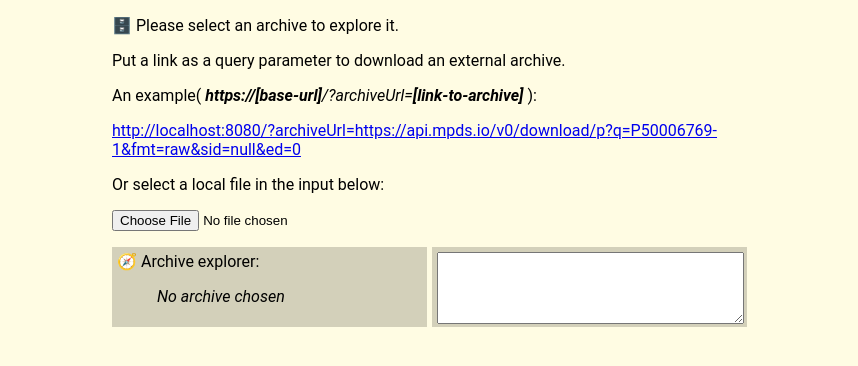
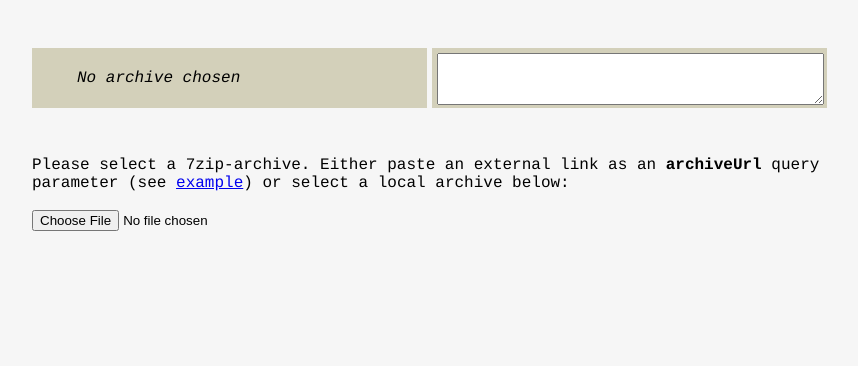
Before and after one commit to mpds-io/7zip.html, a website built with webpack: page src/index.html in a window 1280 px wide. Shown: the whole page, without its empty margins (208-1066 px from the left). Built offline with nearby package versions, Linux system fonts and the light colour scheme; what libarchive.js would draw is missing.

Commit message:
Polish the HTML & styles (still should be improved)

```diff
--- a/src/index.html
+++ b/src/index.html
@@ -6,26 +6,25 @@
             name="viewport"
             content="width=device-width, initial-scale=1"
         />
-    <link rel="shortcut icon" href="/public/favicon.ico" type="image/x-icon">
-		<title>UNZIP</title>
+    <link rel="shortcut icon" href="/public/favicon.ico" type="image/x-icon" />
+    <title>7zip-browser app</title>
     </head>
     <body>
-    <p>
-      <span>🗄️ Please select an archive to explore it.</span>
-      <p>Put a link as a query parameter to download an external archive.</p>
-      <p>An example( <i><b>https://[base-url]</b>/?archiveUrl=<b>[link-to-archive]</b></i> ):</p>
-      <a href="http://localhost:8080/?archiveUrl=https://api.mpds.io/v0/download/p?q=P50006769-1&fmt=raw&sid=null&ed=0">http://localhost:8080/?archiveUrl=https://api.mpds.io/v0/download/p?q=P50006769-1&fmt=raw&sid=null&ed=0</a>
-      <p>Or select a local file in the input below:</p>
-      <p><input id="fileInput" type="file" /></p>
-    </p>
+
     <div class="twoColumn">
       <div class="column">
-        <span>🧭 Archive explorer:</span>
         <ul id="treeView"><i>No archive chosen</i></ul>
       </div>
       <div class="column">
         <textarea id="fileOutput"></textarea>
       </div>
     </div>
+
+    <div id="intro">
+      Please select a 7zip-archive. Either paste an external link as an <b>archiveUrl</b> query parameter (see <a href="/?archiveUrl=https://api.mpds.io/v0/download/p?q=P50006769-1&fmt=raw&sid=null&ed=0">example</a>) or select a local archive below:
+      <br /><br />
+      <input id="fileInput" type="file" />
+    </div>
+
     </body>
 </html>
--- a/src/scripts/index.js
+++ b/src/scripts/index.js
@@ -1,7 +1,10 @@
+
 import '../styles/index.scss';
+
 import {
     Archive
 } from 'libarchive.js/main.js';
+
 import {
     v4 as uuidv4
 } from 'uuid';
--- a/src/styles/index.scss
+++ b/src/styles/index.scss
@@ -1,14 +1,15 @@
 body {
   font-size: 16px;
-  font-family: 'Roboto', Arial, Helvetica, sans-serif;
+  font-family: Courier;
   margin-left: auto;
   margin-right: auto;
-  width: 640px;
-  background-color: #fffce3;
+  background-color: #f6f6f6;
+  width: 800px;
   height: 100%;
 }
 
 .twoColumn {
+  margin-top: 3em;
   display: flex;
   flex-direction: row;
   justify-content: space-between;
@@ -16,8 +17,8 @@ body {
 
 .column {
   width: 100%;
-  max-width: 320px;
-  overflow: auto;
+  max-width: 400px;
+  overflow: hidden;
   margin-right: 5px;
   padding: 5px;
   background-color: #d3d0ba;
@@ -37,6 +38,10 @@ ul {
   list-style-type: none;
 }
 
+li {
+  cursor: pointer;
+}
+
 li::before {
   content: "📄 ";
 }
@@ -50,3 +55,7 @@ textarea {
   height: 100%;
   padding: 0;
 }
+
+#intro{
+  margin-top: 3em;
+}
```
Lines whose indentation alone changed are shown as unchanged.
